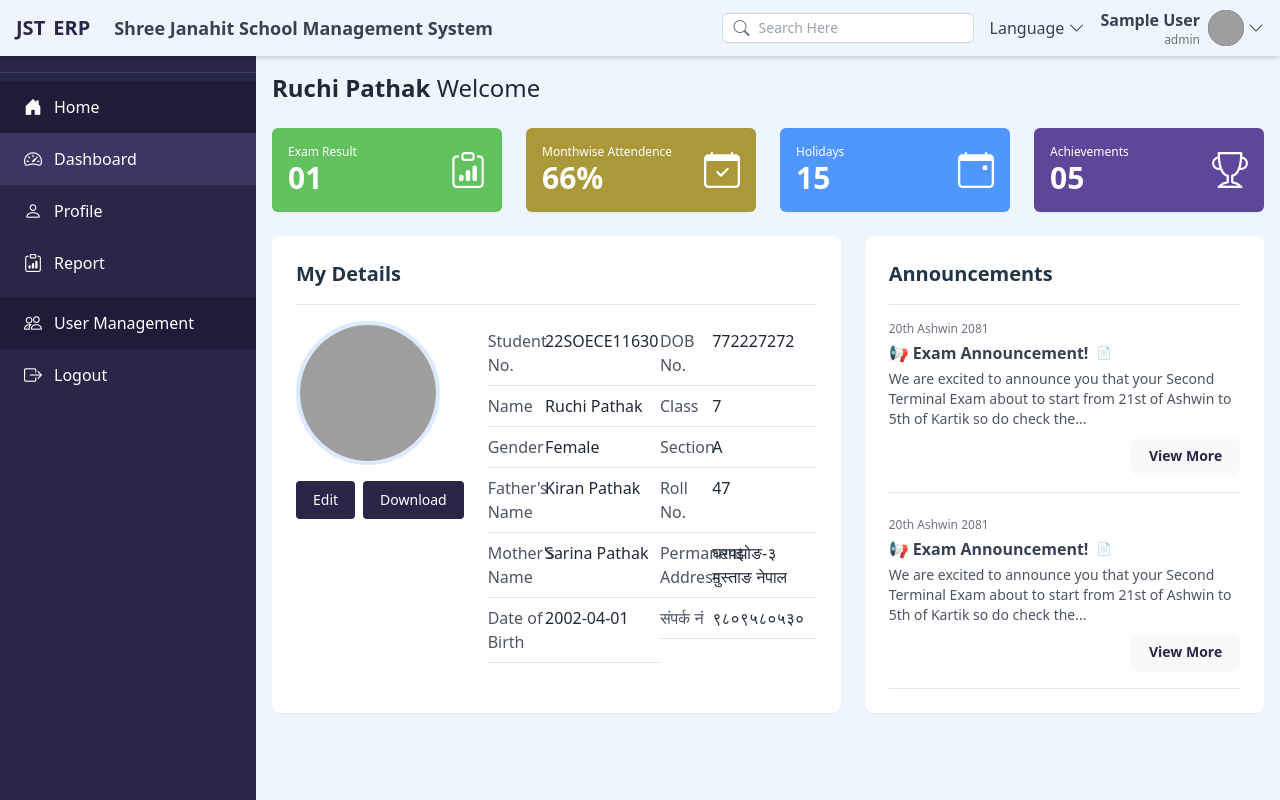
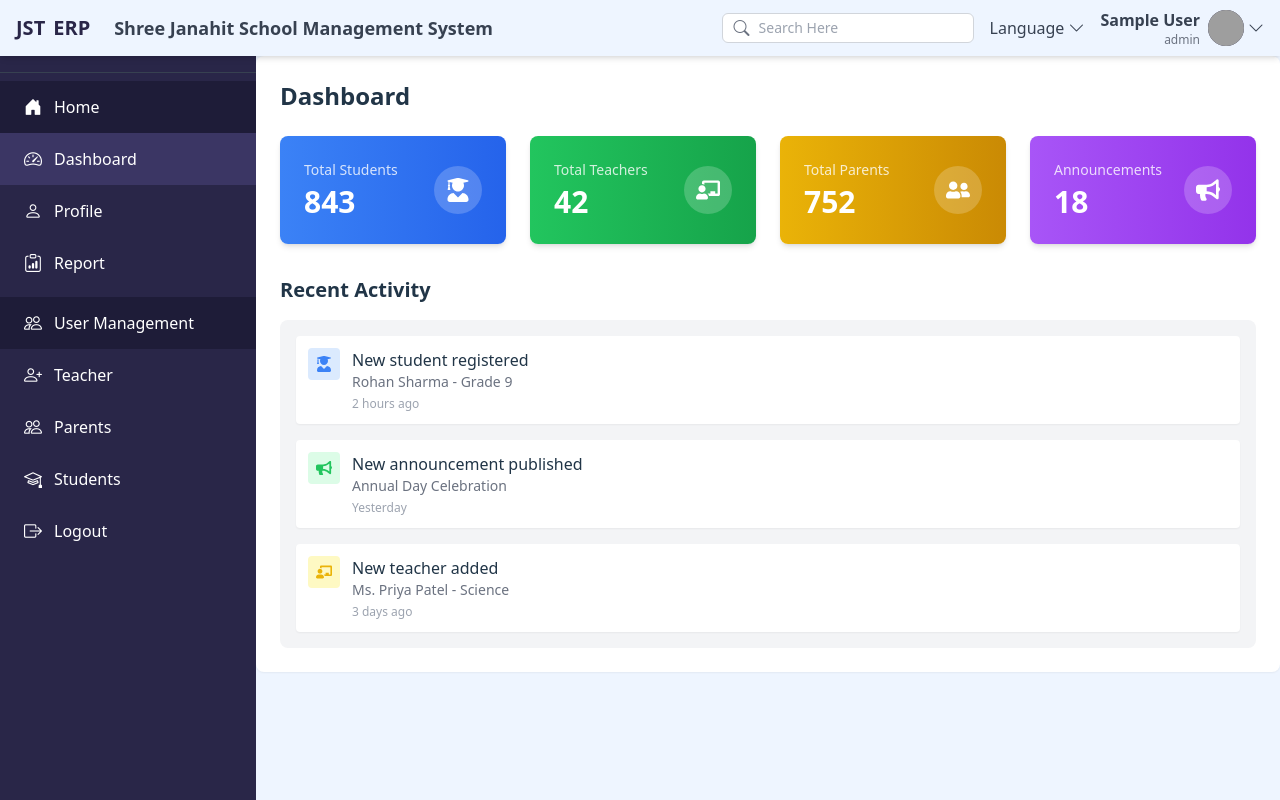
Before and after one commit to Pushparaj13811/School-IERP-React, a React (Vite) app in the folder Frontend/: page / in a window 1280 px wide. Built offline with nearby package versions, Linux system fonts and the light colour scheme; sample sign-in values are in the browser's storage; grey boxes are pictures that could not be loaded.

Commit message:
feat(layout): Update app layout and dependencies
- Update Sidebar component with role-based menu items

- Enhance App component with new routing logic

- Add new package dependencies for UI components

- Update package versions for compatibility

- Improve navigation structure and accessibility

```diff
--- a/Frontend/package.json
+++ b/Frontend/package.json
@@ -20,6 +20,7 @@
     "dayjs": "^1.11.13",
     "react": "^19.0.0",
     "react-dom": "^19.0.0",
+    "react-icons": "^5.5.0",
     "react-router-dom": "^7.3.0"
   },
   "devDependencies": {
--- a/Frontend/src/App.tsx
+++ b/Frontend/src/App.tsx
@@ -1,6 +1,6 @@
 import { BrowserRouter as Router, Routes, Route, Navigate } from "react-router-dom";
 import { Suspense, lazy } from 'react';
-import { AuthProvider } from './context/AuthContext';
+import { AuthProvider, useAuth } from './context/AuthContext';
 import ProtectedRoute from './components/ProtectedRoute';
 import { routes } from './routes';
 import AuthLayout from "./components/layout/AuthLayout";
@@ -21,9 +21,10 @@
   </div>
 );
 
-function App() {
+const AppRoutes = () => {
+  const { user } = useAuth();
+
   return (
-    <AuthProvider>
     <Router>
       <Suspense fallback={<LoadingFallback />}>
         <Routes>
@@ -44,6 +45,8 @@
               // Skip logout route as it's handled separately
               if (route.path === '/logout') return null;
 
+              const RouteComponent = route.component;
+
               return (
                 <Route
                   key={route.path}
@@ -51,7 +54,7 @@
                   element={
                     <ProtectedRoute allowedRoles={route.roles}>
                       <Suspense fallback={<LoadingFallback />}>
-                          <route.component />
+                        <RouteComponent user={user} />
                       </Suspense>
                     </ProtectedRoute>
                   }
@@ -65,6 +68,13 @@
         </Routes>
       </Suspense>
     </Router>
+  );
+};
+
+function App() {
+  return (
+    <AuthProvider>
+      <AppRoutes />
     </AuthProvider>
   );
 }
--- a/Frontend/src/components/layout/Sidebar.tsx
+++ b/Frontend/src/components/layout/Sidebar.tsx
@@ -37,11 +37,11 @@
     { icon: 'bi-clipboard-data', label: 'Report', path: '/report' },
 
     { icon: 'bi-people', label: 'User Management', isGroup: true },
-    { icon: 'bi-person-plus', label: 'Add Teacher', path: '/add-teacher' },
-    { icon: 'bi-people', label: 'Add Parents', path: '/add-parents' },
-    { icon: 'bi-mortarboard', label: 'Add Students', path: '/add-students' },
+    { icon: 'bi-person-plus', label: 'Teacher', path: '/teachers' },
+    { icon: 'bi-people', label: 'Parents', path: '/parents' },
+    { icon: 'bi-mortarboard', label: 'Students', path: '/students' },
 
-    { icon: 'bi-megaphone', label: 'Add Announcements', path: '/create-announcement' },
+    { icon: 'bi-megaphone', label: 'Add Announcements', path: '/announcements/create-announcement' },
 
     { icon: 'bi-box-arrow-right', label: 'Logout', path: '/logout' },
   ];
```
Also changed, not shown: 1 other file (tests, documents, lock files or other folders). Lines whose indentation alone changed are shown as unchanged.
